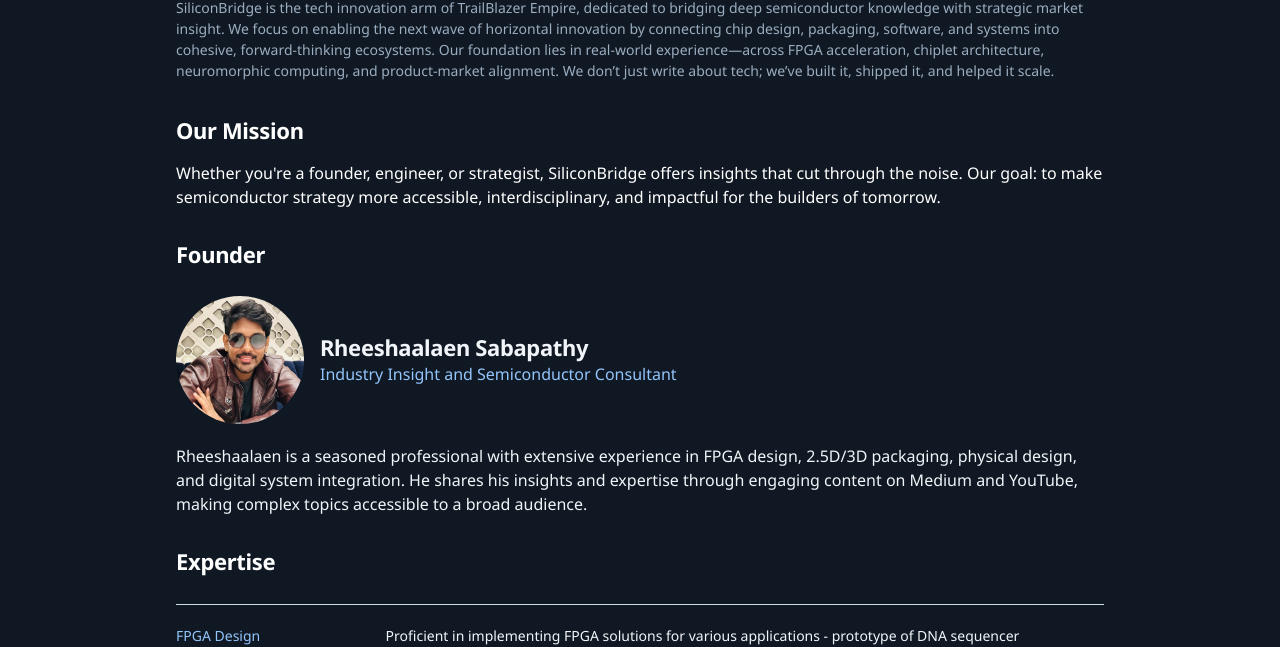
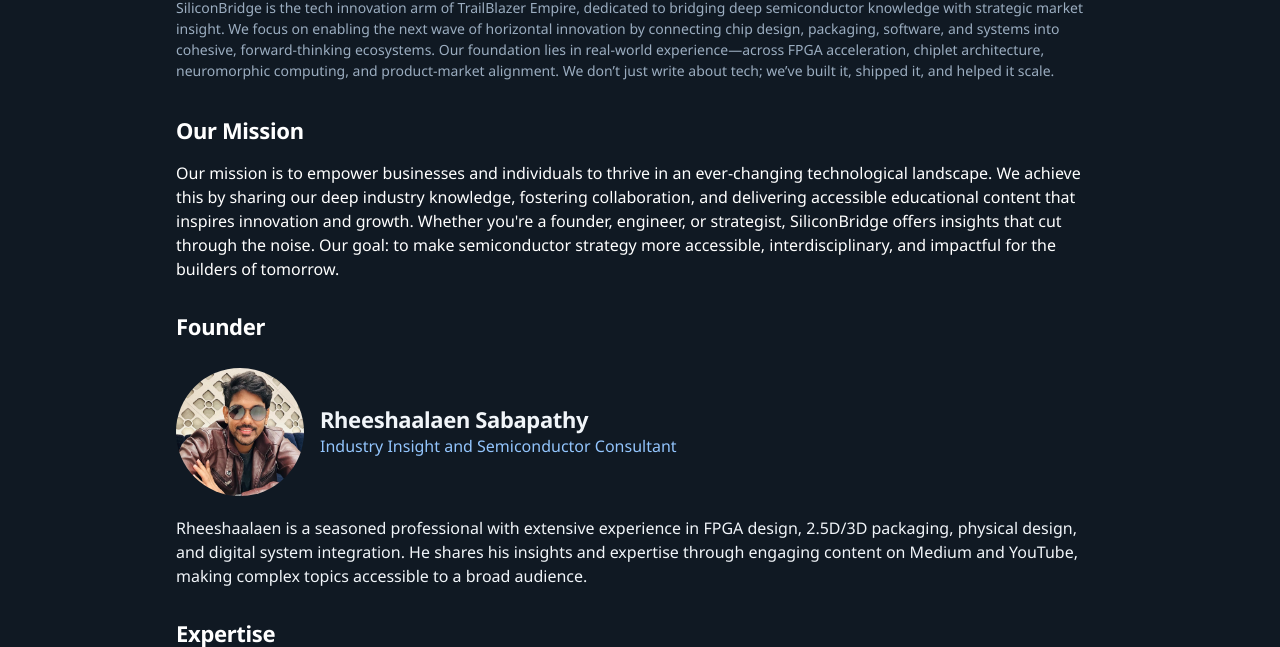
Before and after one commit to TrailBlaZerEmpire/SiliconBridge, a plain HTML site: page about.html in a window 1280 px wide. Shown: the part 153-800 px from the top of the page. Drawn offline with nearby package versions, Linux system fonts and the light colour scheme.

Commit message:
Update about.html

```diff
--- a/about.html
+++ b/about.html
@@ -105,6 +105,7 @@
               </div>
               <h2 class="text-white text-[22px] font-bold leading-tight tracking-[-0.015em] px-4 pb-3 pt-5">Our Mission</h2>
               <p class="text-white text-base font-normal leading-normal pb-3 pt-1 px-4">
+              Our mission is to empower businesses and individuals to thrive in an ever-changing technological landscape. We achieve this by sharing our deep industry knowledge, fostering collaboration, and delivering accessible educational content that inspires innovation and growth.
               Whether you're a founder, engineer, or strategist, SiliconBridge offers insights that cut through the noise. Our goal: to make semiconductor strategy more accessible, interdisciplinary, and impactful for the builders of tomorrow.
               </p>
 
```
